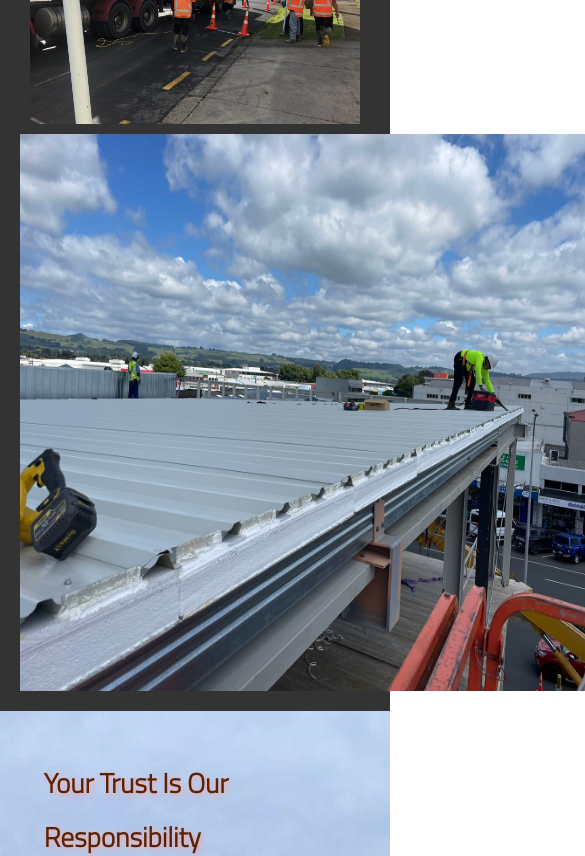
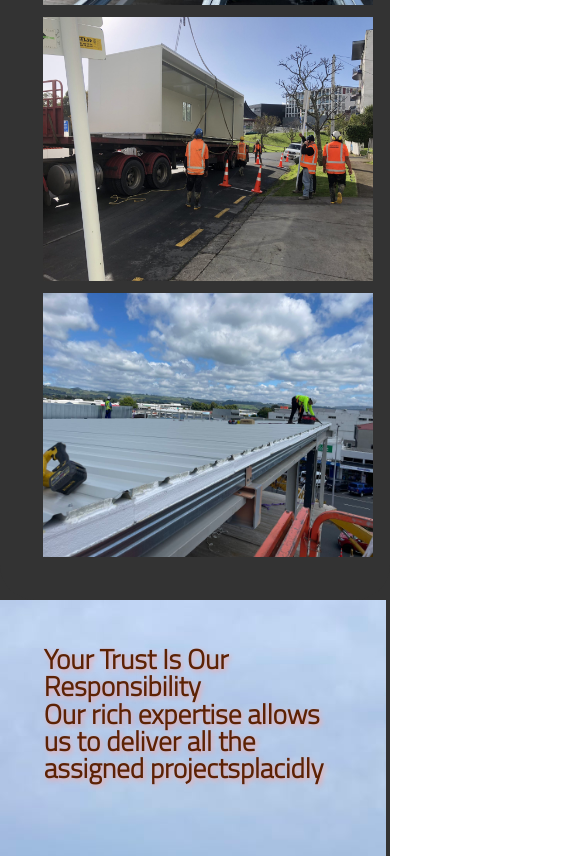
Before and after one commit to sue-raisianzadeh/smart-panel, a React (Vite) app: page /AboutUs in a window 390 px wide. Shown: the part 2220-3076 px from the top of the page, 585 px wide, since content can reach past the window. Built offline with nearby package versions, Linux system fonts and the light colour scheme.

Commit message:
aboutus-responsive-section1&2

```diff
--- a/client/components/AboutUs.jsx
+++ b/client/components/AboutUs.jsx
@@ -58,8 +58,8 @@ const AboutUs = () => {
         style={{
           backgroundImage: `url(${About4})`,
 
-          width: '100vw',
-          height: '70vh',
+          width: '99vw',
+          height: '55vh',
         }}
       >
         {/* <img className="picabout2" src={About4} alt="About4" /> */}
@@ -67,8 +67,10 @@ const AboutUs = () => {
           {/* <h2 className="h2about-section2">Smart Panel Homes Ltd</h2> */}
           <h2 className="h2about2-section2">
             Your Trust Is Our Responsibility <br />
-            Our rich expertise allows us to deliver all the assigned projects
-            placidly...
+            <span className="spansection2" style={{ paddingTop: '3em' }}>
+              Our rich expertise allows us to deliver all the assigned projects
+            </span>
+            placidly
           </h2>
         </div>
       </div>
--- a/client/main.css
+++ b/client/main.css
@@ -561,7 +561,7 @@
  background-color: #f3f2ed;
  border-radius: 35px;
  box-shadow: 2px #737779;
- padding: 20px;
+ padding: 2em;
  align-items: center;
  padding-top: 0px;
  text-align: justify;
@@ -598,7 +598,7 @@
   }
 
   .text-animation-container {
-    animation: slideout 2s ease-out; /* Define animation */
+    animation: slideout 2s ease-out;
   }
 
   @keyframes slideout {
@@ -614,7 +614,7 @@
   .picabout1-animation-container {
    display: flex;
    grid-template-columns: repeat( auto-fit, minmax(250px, 1fr) );
-   animation: slideIn 2s ease-out; /* Define animation */
+   animation: slideIn 2s ease-out;
   }
 
   @keyframes slideIn {
@@ -632,7 +632,7 @@
   margin: 0%;
 }
 
-.picabout1, .picabout2, .last-section {
+.picabout1, .picabout2, .picabout3{
   display: grid;
   justify-content: row;
   /* align-items: center; */
@@ -642,29 +642,30 @@
 .about1 {
   width: 20em;
   height: 16em;
-  margin: 10px 3px 10px 10px;
+  margin: 10px 3px 2px 10px;
   padding: 0%;
   cursor: pointer;
   /* transition: transform 0.3s ease; */
 
 }
 .about1-1{
-  width: 35.5em;
-  height: 33.75em;
+  width: 34em;
+  height: 33em;
   margin: 0px;
-  padding: 0% 10px 0px 0px;
+  padding: 2px 10px 2px 2px;
   /* z-index: 5; */
 }
 
+
+/* section2 */
+
 .picabout2 {
   width: 100%;
- height: 45em;
+ height: 40em;
  margin: 5px;
  cursor: pointer;
  /* transition: transform 0.3s ease; */
 }
-
-/* section2 */
 .h2about-section2, .h2about2-section2{
   font-family: 'Cairo','Montserrat', Arial, Helvetica, sans-serif ;
   color:rgb(54, 25, 25);
@@ -686,25 +687,9 @@
    transform: translateX(0); /* End at the original position */
   }
 }
-/* .h2about2-section2{ */
-  /* position:absolute;
-  top: 110%;
-  left: 28%;
-  transform: translate(-42%, 89%); */
-  /* color:rgb(54, 25, 25);
-  text-shadow: 2px 2px 5px #f2a8a8;
-  font-size: 3em;
-  text-align:justify;
-  margin: 0px 0px 0px 80px;
-  padding:1.5em 0em 0em 4em;
-  text-shadow: #000 2px;
-  font-weight: bold;
-  animation: slideout 2s ease-out;  */
-  /* }  */
 
 
-
-  @media screen and (max-width: 1300px) {
+  @media screen and (max-width: 1800px) {
 
    .h2about {
       font-size: 2.75em;
@@ -725,15 +710,26 @@
     word-spacing:-4px;
    }
    .picabout1-animation-container {
-    display: grid;
-    grid-template-columns: repeat( auto-fit, minmax(250px, 1fr) );
+   display: flex;
+   justify-content: row;
      }
+     .about1-1{
+      width: 30em;
+      height: 28em;
+     margin: 10px 3px 10px 10px;
+     padding: 2px;
+     cursor: pointer;
+      /* z-index: 5; */
+    }
+
   .h2about2-section2{
     width: 90%;
     padding: 0.25em;
+    padding-top: 2em;
     /* margin: 4%; */
     margin: 0px 0px 0px 45px;
-    color:#f8f7f5;
+    color:rgb(76, 29, 5);
+    font-weight: bold;
     font-size: 2em;
   }
 
@@ -760,7 +756,15 @@
  }
  .picabout1-animation-container {
   display: grid;
-  grid-template-columns: repeat( auto-fit, minmax(250px, 1fr) );
+   justify-content: row;
+   }
+   .about1-1{
+    width: 20em;
+    height: 16em;
+    margin: 10px 3px 10px 10px;
+    padding: 0%;
+    cursor: pointer;
+     /* z-index: 5; */
    }
   .h2about2-section2{
     width: 85%;
@@ -770,6 +774,8 @@
     margin: 0px 0px 0px 40px;
     color:#2a2824;
     font-size: 1.75em;
+    line-height: 1em;
+
   }
 }
 @media screen and (max-width: 400px) {
@@ -796,6 +802,14 @@ pabout, .pabout4{
   display: grid;
   grid-template-columns: repeat( auto-fit, minmax(250px, 1fr) );
    }
+   .about1-1{
+    width: 20em;
+    height: 16em;
+    margin: 10px 3px 10px 10px;
+    padding: 0%;
+    cursor: pointer;
+     /* z-index: 5; */
+   }
   .h2about2-section2{
     width: 80%;
     padding: 0.25em;
@@ -804,6 +818,7 @@ pabout, .pabout4{
     margin: 0px 0px 0px 37px;
     color:rgb(92, 34, 5);
     font-size: 1.70em;
+    line-height: 1em;
   }
 }
 .about3 {
```
